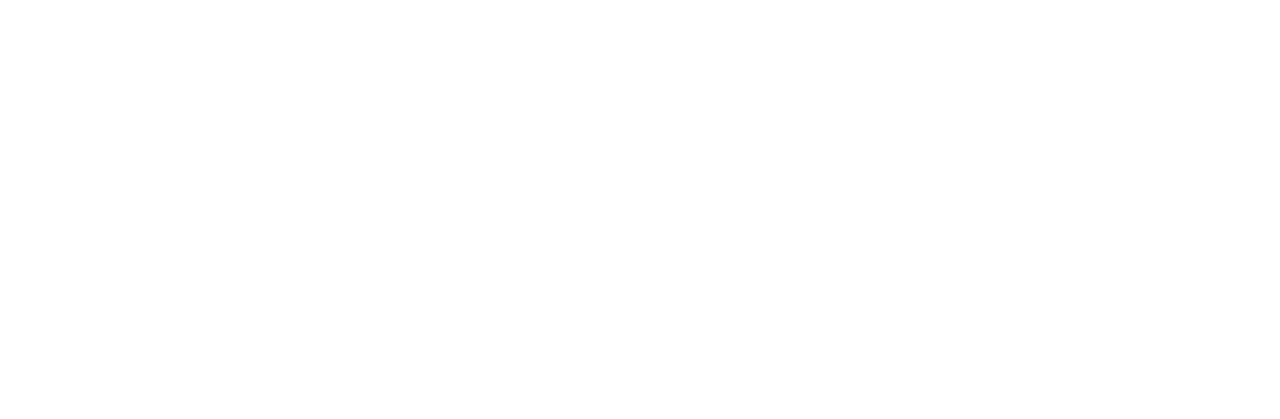
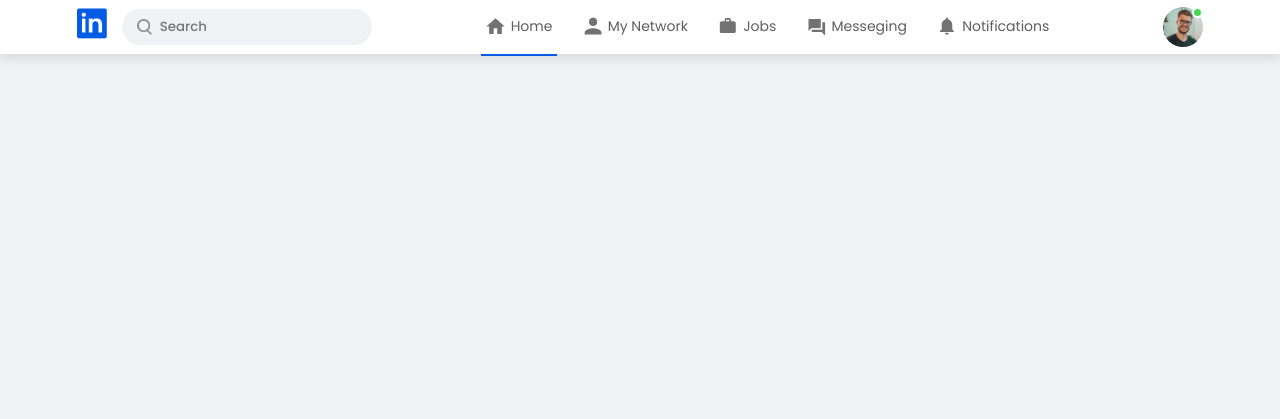
Before and after one commit to ebrahim-2030/linkedin-clone-pure-html-css-js, a plain HTML site: page profile.html in a window 1280 px wide. Drawn offline with Linux system fonts and the light colour scheme.

Commit message:
feat: add navbar component to the profile page

```diff
--- a/profile.html
+++ b/profile.html
@@ -4,6 +4,106 @@
     <meta charset="UTF-8" />
     <meta name="viewport" content="width=device-width, initial-scale=1.0" />
     <title>Linkify | Profile Page</title>
+    <!-- Font Awesome CDN -->
+    <link
+      rel="stylesheet"
+      href="https://cdnjs.cloudflare.com/ajax/libs/font-awesome/6.5.0/css/all.min.css"
+    />
+
+    <link rel="stylesheet" href="./style.css" />
   </head>
-  <body></body>
+  <body>
+    <!-- ================NAVBAR COMPONENT================  -->
+    <nav class="navbar">
+      <div class="navbar-left">
+        <a href="./index.html" class="logo"
+          ><img src="./images/logo.png" alt=""
+        /></a>
+        <div class="search-box">
+          <img src="./images/search.png" alt="" />
+          <input type="text" placeholder="Search" />
+        </div>
+      </div>
+      <div class="navbar-center">
+        <ul>
+          <li>
+            <a href="#" class="active-link"
+              ><img src="./images/home.png" alt="" /> <span>Home</span></a
+            >
+          </li>
+          <li>
+            <a href="#"
+              ><img src="./images/network.png" alt="" />
+              <span>My Network</span></a
+            >
+          </li>
+          <li>
+            <a href="#"
+              ><img src="./images/jobs.png" alt="" /> <span>Jobs</span></a
+            >
+          </li>
+          <li>
+            <a href="#"
+              ><img src="./images/message.png" alt="" />
+              <span>Messeging</span></a
+            >
+          </li>
+          <li>
+            <a href="#"
+              ><img src="./images/notification.png" alt="" />
+              <span>Notifications</span></a
+            >
+          </li>
+        </ul>
+      </div>
+      <div class="navbar-right">
+        <div class="online">
+          <img
+            src="./images/user-1.png"
+            class="nav-profile-img"
+            alt=""
+            onclick="toggleMenu()"
+          />
+        </div>
+      </div>
+      <!--  -------------Profile-Drop-Down-Menu------------- -->
+      <div class="profiel-menu-wrap" id="profileMenu">
+        <div class="profile-menu">
+          <div class="user-info">
+            <img src="./images/user-1.png" alt="" />
+            <div>
+              <h3>Rayan Walton</h3>
+              <a href="#">See your profile</a>
+            </div>
+          </div>
+          <hr />
+          <a href="#" class="profile-menu-link">
+            <img src="./images/feedback.png" alt="" />
+            <p>Give Feedback</p>
+            <span>></span>
+          </a>
+          <a href="#" class="profile-menu-link">
+            <img src="./images/setting.png" alt="" />
+            <p>Settings & Privacy</p>
+            <span>></span>
+          </a>
+          <a href="#" class="profile-menu-link">
+            <img src="./images/help.png" alt="" />
+            <p>Help & Support</p>
+            <span>></span>
+          </a>
+          <a href="#" class="profile-menu-link">
+            <img src="./images/display.png" alt="" />
+            <p>Display & Accessability</p>
+            <span>></span>
+          </a>
+          <a href="#" class="profile-menu-link">
+            <img src="./images/logout.png" alt="" />
+            <p>Logout</p>
+            <span>></span>
+          </a>
+        </div>
+      </div>
+    </nav>
+  </body>
 </html>
```
